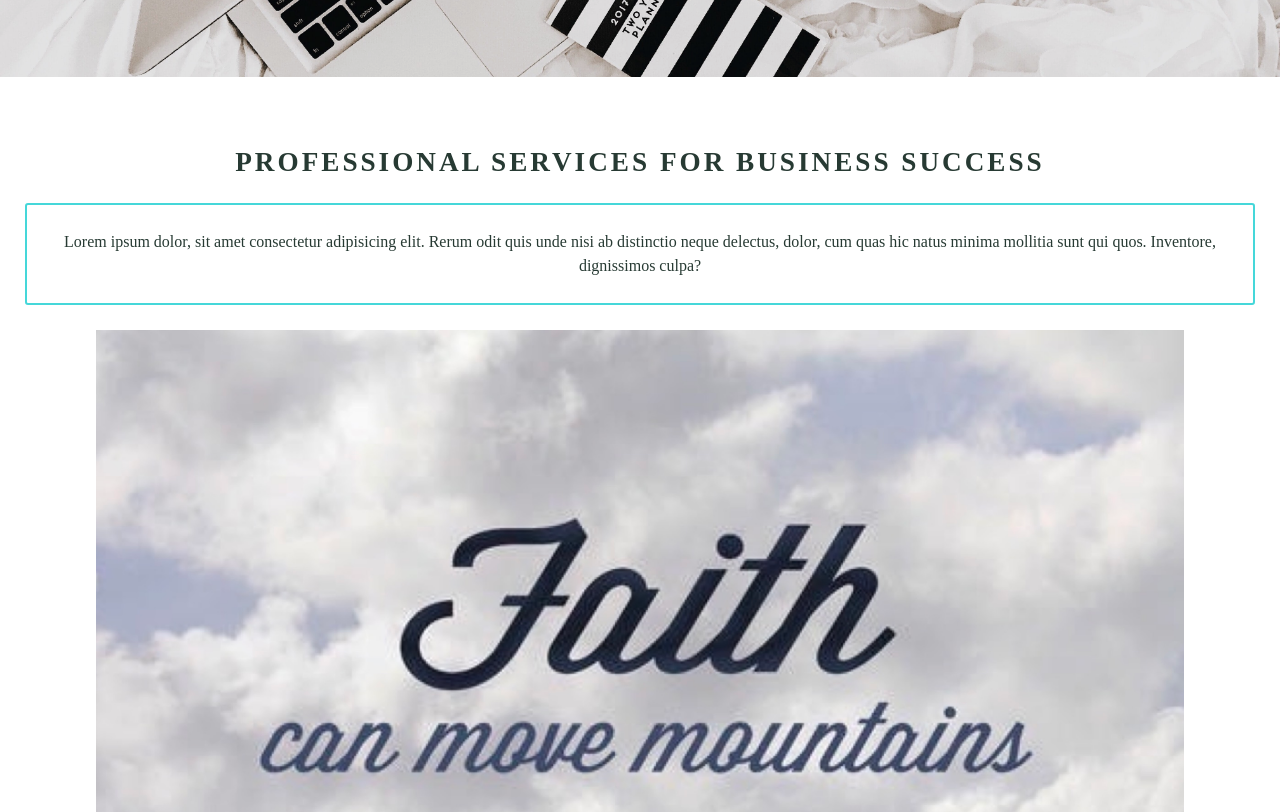
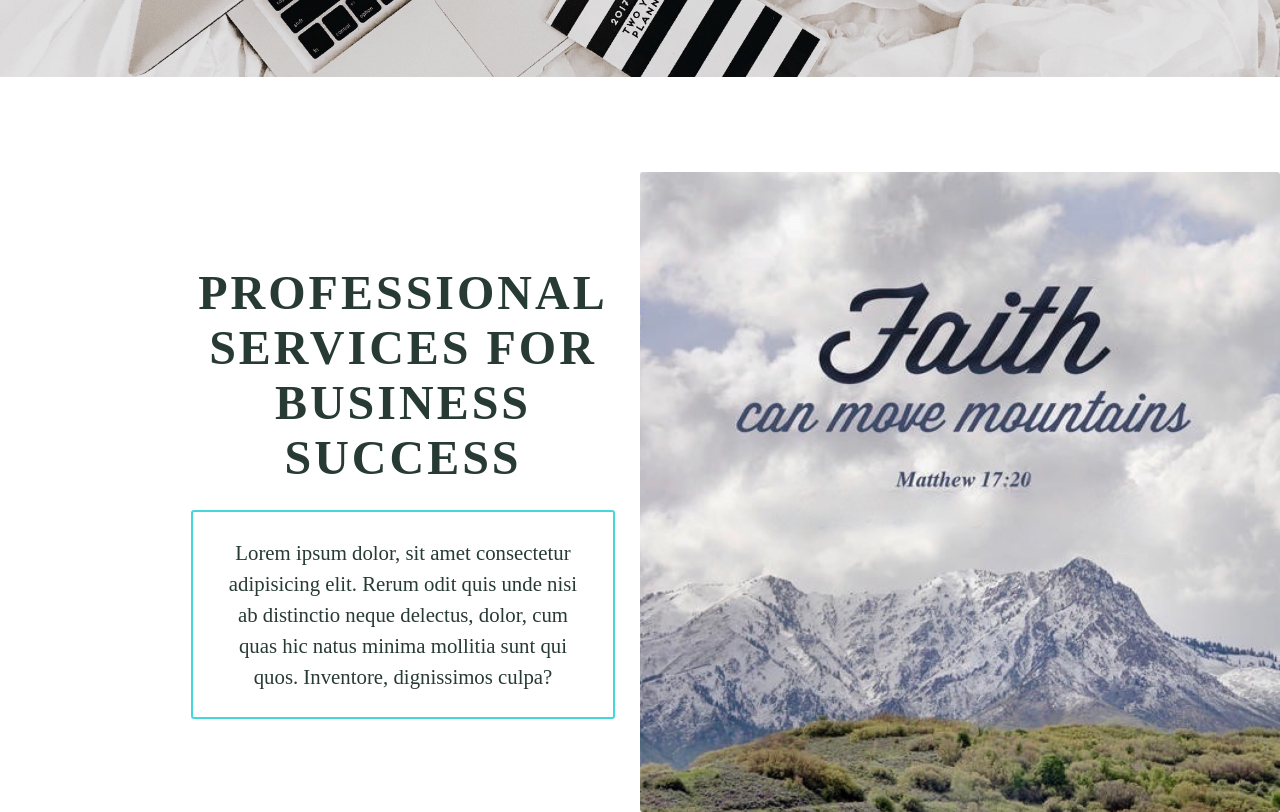
Before and after one commit to annaeliana7/Design-Sections, a website built with webpack: page src/index.html in a window 1280 px wide. Shown: the part 583-1395 px from the top of the page. Built offline with nearby package versions, Linux system fonts and the light colour scheme.

Commit message:
Style headline section for desktop and add animations

```diff
--- a/src/style.css
+++ b/src/style.css
@@ -127,3 +127,70 @@
   height: 100%;
   object-fit: cover;
 }
+
+
+/* desktop version */
+@media all and (min-width: 768px) {
+
+  /* headline */
+  #headline {
+    display: grid;
+    grid-template-columns: 1fr 1fr;
+  }
+
+  .headline-title {
+    font-size: 3rem;
+    text-transform: uppercase;
+    letter-spacing: 3px;
+    margin: 0, 25, 0, 0;
+    grid-column: span 2;
+  }
+
+  .headline-content {
+    margin-left: 166px;
+  }
+
+  /* transition- increase font size and change color on hover */
+  .headline-title:hover {
+    color: #45d7d9;
+    cursor: pointer;
+    transform: scale(1.05);
+    font-size: 3rem;
+  }
+
+  .headline-description {
+    font-size: 1.3rem;
+  }
+
+  .build {
+    width: 100%;
+    max-width: 700px;
+    border-radius: 3px;
+    border: #45d7d9;
+    cursor: pointer;
+  }
+
+  /* transition */
+
+  /* transition from left to center */
+  .wrapper.headline-content,
+  .headline-image {
+    animation: slideLeftRight 2s;
+    animation-delay: 0s, 0.5s;
+  }
+
+  @keyframes slideLeftRight {
+    0% {
+      transform: translateX(-100%);
+    }
+
+    100% {
+      transform: translateX(0);
+    }
+  }
+
+  /* image transition */
+  .build:hover {
+    transform: scale(1.05);
+  }
+}
```
